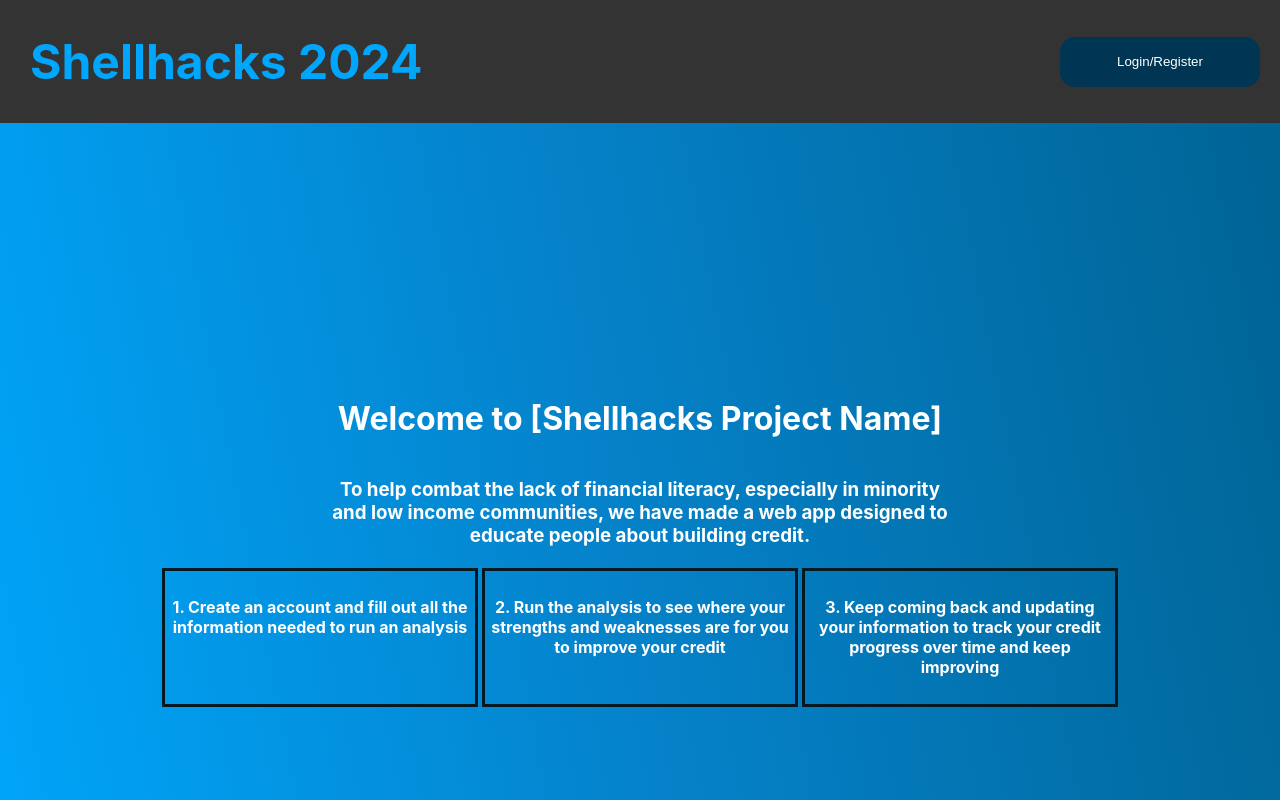
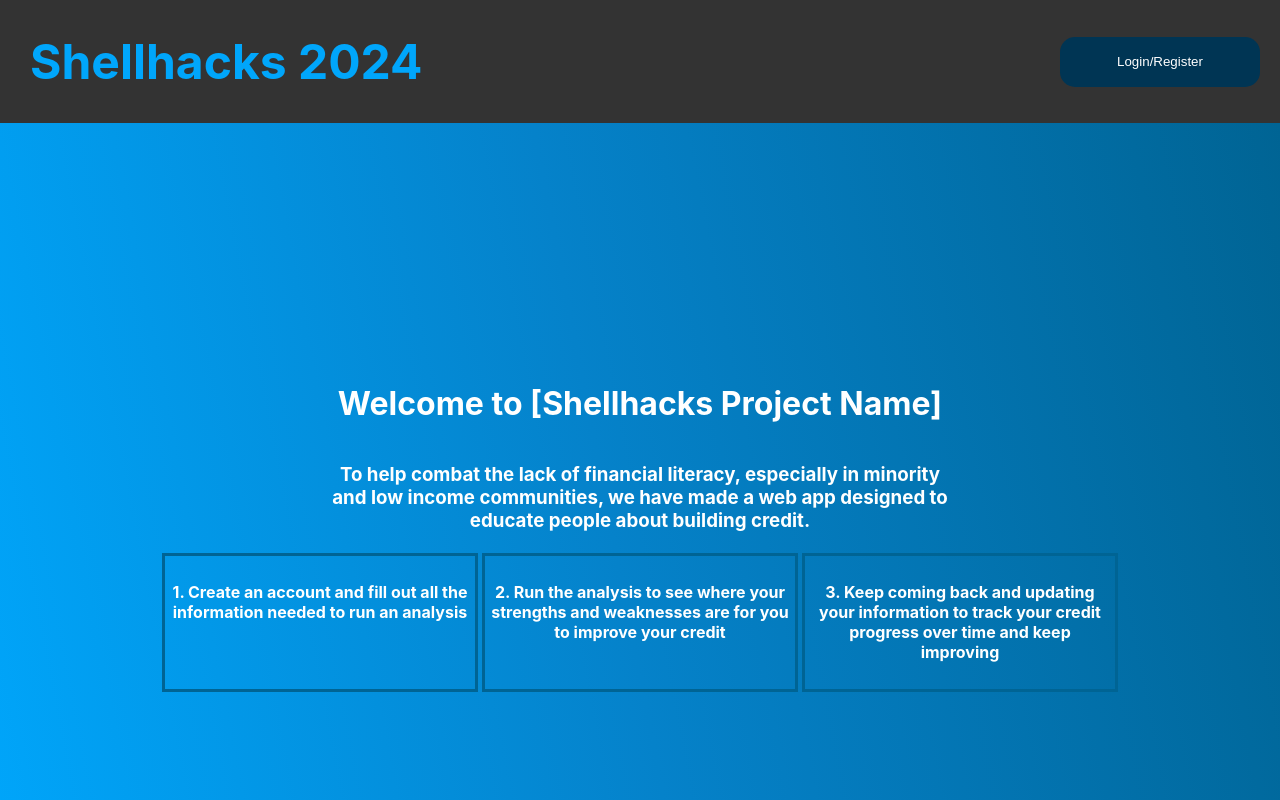
Before and after one commit to nowji/shellhacks2024, a React (Create React App) app: page /home in a window 1280 px wide. Shown: the top 800 px of the page. Built offline with nearby package versions, Linux system fonts and the light colour scheme.

Commit message:
more front end

```diff
--- a/src/App.css
+++ b/src/App.css
@@ -2,7 +2,7 @@
   text-align: center;
   display: flex;
   min-height: 100vh;
-  align-items: center;
+  align-items: stretch;
   justify-content: center;
   color: white;
   background-image: linear-gradient(79deg, #00A6FB, #0582CA 48%, #006494);
--- a/src/styles/Home.css
+++ b/src/styles/Home.css
@@ -1,12 +1,12 @@
 .home-container{
+  align-items: flex-start;
   display: flex;
   flex-direction: column;
   justify-content: center;
   align-items: center;
   min-height: 100vh;
   text-align: center;
-  padding: 20px;
-
+  padding: 5px;
 }
 
 .home-body-container{
@@ -22,8 +22,13 @@
 }
 .step{
     width: 25vw;
-    border: solid 3px #051923;
+    border: solid 3px #006494;
     justify-content: left;
     margin: 2px;
     padding: 5px;
 }
+
+.step:hover{
+    background-color: #003554;
+    cursor: default;
+}
```
Also changed, not shown: src/logo.svg (deleted).
